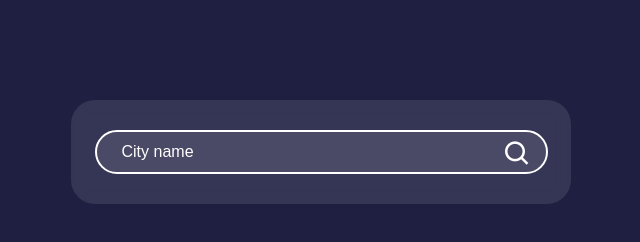
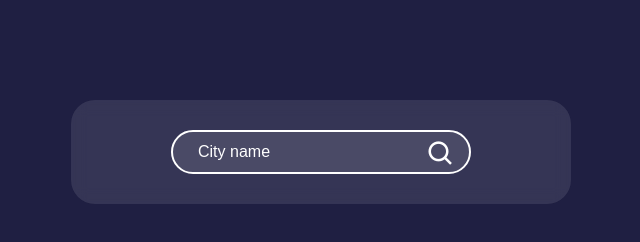
Before and after one commit to ShohruxSafarmatov/weather, a plain HTML site: page index.html in a window 1280 px wide. Shown: the whole page, without its empty margins (319-959 px from the left). Drawn offline with nearby package versions, Linux system fonts and the light colour scheme.

Commit message:
form edited

```diff
--- a/css/main.css
+++ b/css/main.css
@@ -43,7 +43,7 @@ body {
 }
 
 .form {
-  width: 453px;
+  width: 300px;
   position: relative;
 }
 
```
